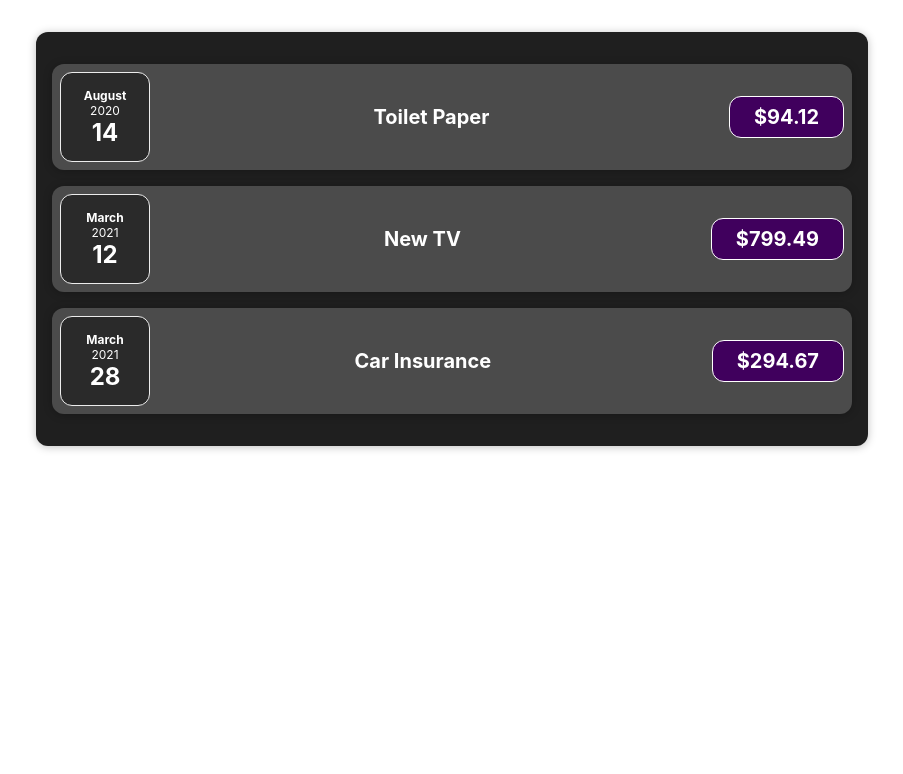
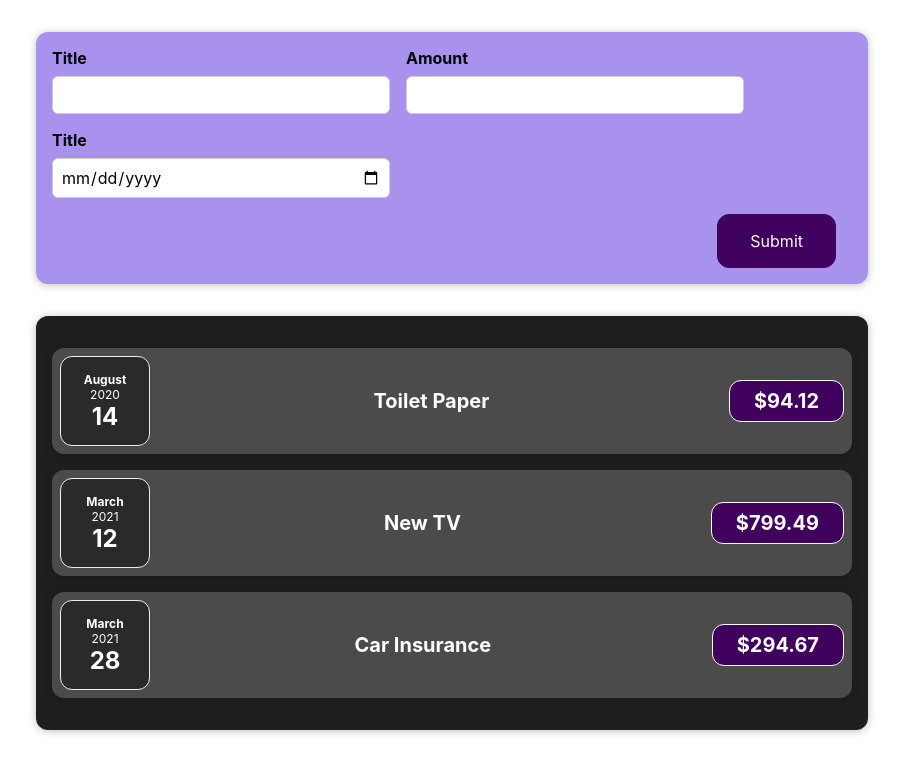
Before and after one commit to Vitaljano/expense-react, a React (Create React App) app: page / in a window 1280 px wide. Shown: the top 774 px of the page, without its empty margins (188-1091 px from the left). Built offline with nearby package versions, Linux system fonts and the light colour scheme.

Commit message:
Adding fom input component

```diff
--- a/src/App.js
+++ b/src/App.js
@@ -1,5 +1,6 @@
 import Expenses from "./componenst/Expenses/Expenses";
 import "./App.css";
+import NewExpense from "./componenst/NewExpense/NewExpense";
 
 function App() {
   const expenses = [
@@ -25,6 +26,7 @@
   ];
   return (
     <div className="App">
+      <NewExpense />
       <Expenses expenses={expenses} />
     </div>
   );
--- /dev/null
+++ b/src/componenst/NewExpense/NewExpense.css
@@ -0,0 +1,38 @@
+.new-expense {
+  background-color: #a892ee;
+  padding: 1rem;
+  margin: 2rem auto;
+  width: 50rem;
+  max-width: 95%;
+  border-radius: 12px;
+  text-align: center;
+  box-shadow: 0 1px 8px rgba(0, 0, 0, 0.25);
+}
+
+.new-expense button {
+  font: inherit;
+  cursor: pointer;
+  padding: 1rem 2rem;
+  border: 1px solid #40005d;
+  background-color: #40005d;
+  color: white;
+  border-radius: 12px;
+  margin-right: 1rem;
+}
+
+.new-expense button:hover,
+.new-expense button:active {
+  background-color: #510674;
+  border-color: #510674;
+}
+
+.new-expense button.alternative {
+  color: #220131;
+  border-color: transparent;
+  background-color: transparent;
+}
+
+.new-expense button.alternative:hover,
+.new-expense button.alternative:active {
+  background-color: #ddb3f8;
+}
--- /dev/null
+++ b/src/componenst/NewExpense/NewExpense.js
@@ -0,0 +1,13 @@
+import NewExpenseForm from "./NewExpenseForm";
+
+import "./NewExpense.css";
+
+const NewExpense = () => {
+  return (
+    <div className="new-expense">
+      <NewExpenseForm />
+    </div>
+  );
+};
+
+export default NewExpense;
--- /dev/null
+++ b/src/componenst/NewExpense/NewExpenseForm.css
@@ -0,0 +1,26 @@
+.new-expense__controls {
+  display: flex;
+  flex-wrap: wrap;
+  gap: 1rem;
+  margin-bottom: 1rem;
+  text-align: left;
+}
+
+.new-expense__control label {
+  font-weight: bold;
+  margin-bottom: 0.5rem;
+  display: block;
+}
+
+.new-expense__control input {
+  font: inherit;
+  padding: 0.5rem;
+  border-radius: 6px;
+  border: 1px solid #ccc;
+  width: 20rem;
+  max-width: 100%;
+}
+
+.new-expense__actions {
+  text-align: right;
+}
--- /dev/null
+++ b/src/componenst/NewExpense/NewExpenseForm.js
@@ -0,0 +1,27 @@
+import "./NewExpenseForm.css";
+
+const NewExpenseForm = () => {
+  return (
+    <form>
+      <div className="new-expense__controls">
+        <div className="new-expense__control">
+          <label>Title</label>
+          <input type="text" />
+        </div>
+        <div className="new-expense__control">
+          <label>Amount</label>
+          <input type="number" min="0.01" step="0.01" />
+        </div>
+        <div className="new-expense__control">
+          <label>Title</label>
+          <input type="date" min="2019-01-01" max="2022-12-31" />
+        </div>
+      </div>
+      <div className="new-expense__actions">
+        <button type="submit">Submit</button>
+      </div>
+    </form>
+  );
+};
+
+export default NewExpenseForm;
```
